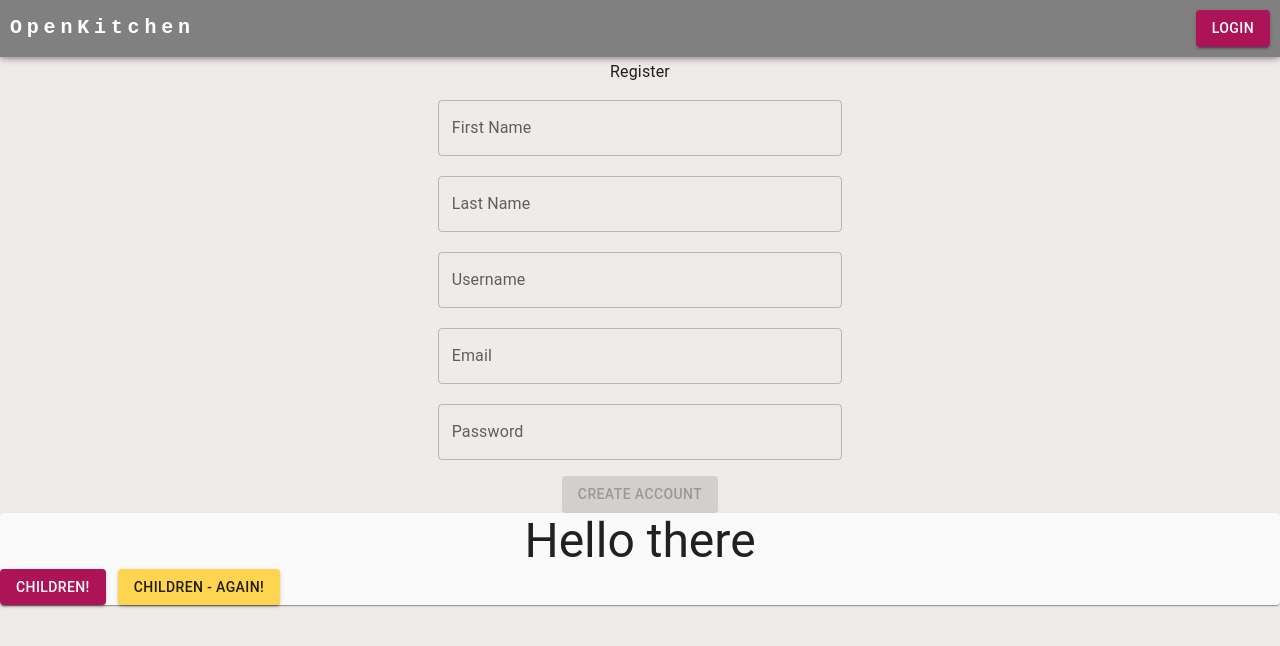
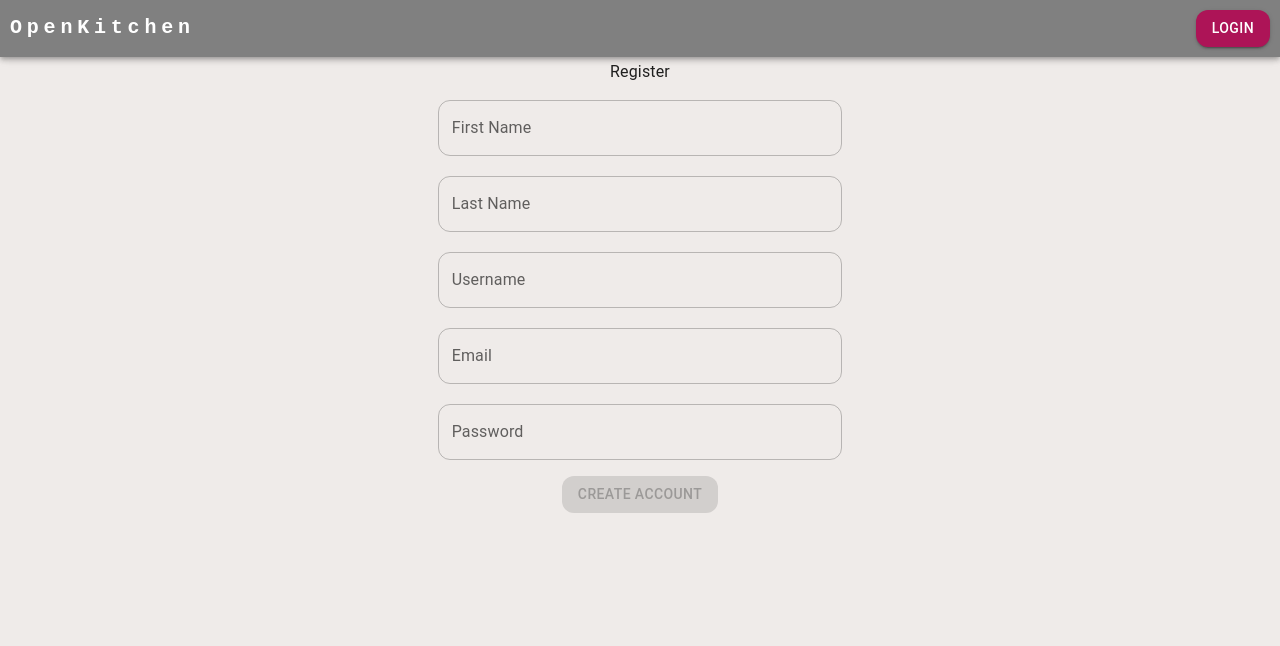
Before and after one commit to HTMElephant/open-kitchen, a React (Create React App) app: page /register in a window 1280 px wide. Shown: the top 646 px of the page. Built offline with nearby package versions, Linux system fonts and the light colour scheme.

Commit message:
Removing code from demo

```diff
--- a/src/App.js
+++ b/src/App.js
@@ -19,17 +19,6 @@ function App() {
           <Route path="/login" element={<Login />} />
           <Route path="/register" element={<Register />} />
         </Routes>
-        <Paper>
-          <Typography variant="h3">Hello there</Typography>
-          <Grid container spacing={3} justifyItems="flex-end" sx={{ width: '100vw' }}>
-            <Grid item>
-              <Button variant="contained">Children!</Button>
-            </Grid>
-            <Grid item>
-              <Button variant="contained" color="secondary">Children - again!</Button>
-            </Grid>
-          </Grid>
-        </Paper>
       </div>
     </div>
   );
--- a/src/themes/OpenKitchenThemeProvider.js
+++ b/src/themes/OpenKitchenThemeProvider.js
@@ -16,7 +16,7 @@ const theme = createTheme({
         }
     },
     shape: {
-        borderRadius: 4,
+        borderRadius: 12,
     },
     spacing: 4,
 });
```
